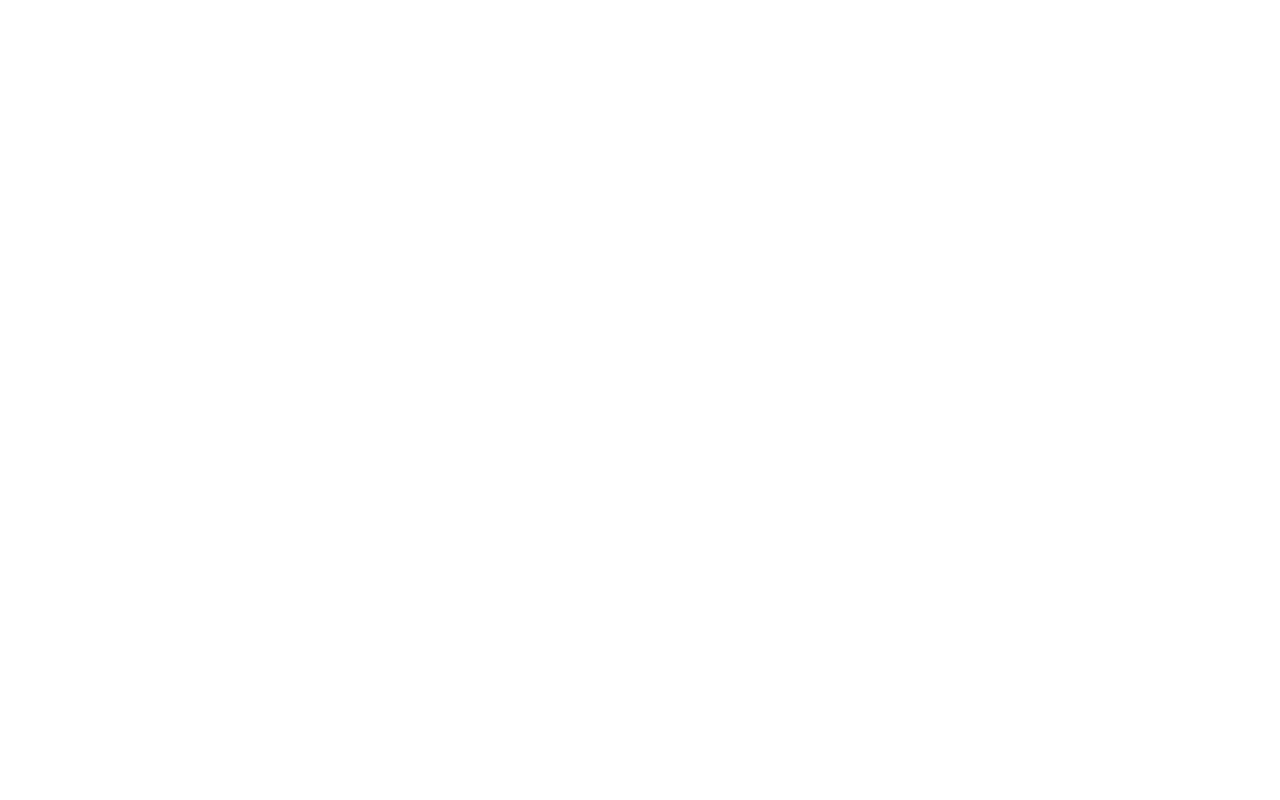
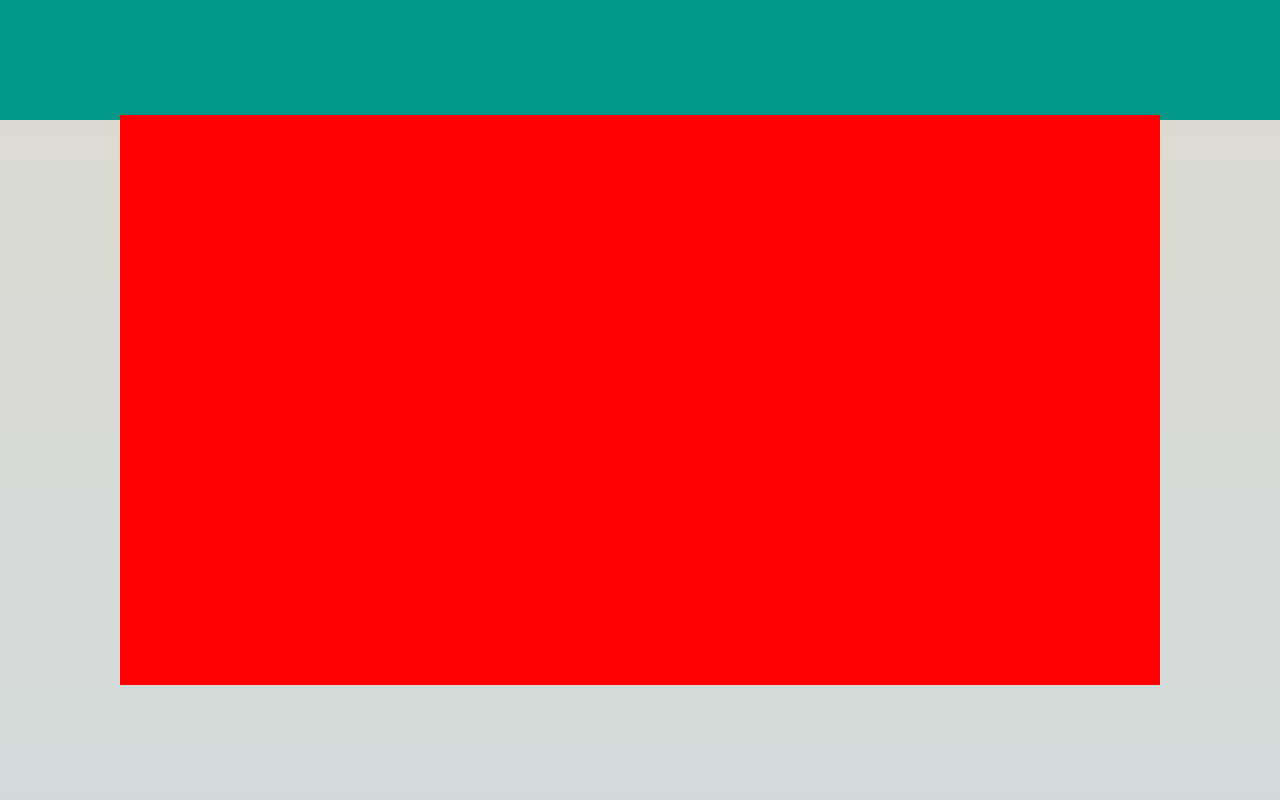
Before and after one commit to tommasofiglia/vue-boolzapp, a plain HTML site: page index.html in a window 1280 px wide. Drawn offline with nearby package versions, Linux system fonts and the light colour scheme.

Commit message:
HTML-CSS impostazioni di base

```diff
--- a/assets/css/style.css
+++ b/assets/css/style.css
@@ -0,0 +1,45 @@
+*{
+  padding: 0;
+  margin: 0;
+  box-sizing: border-box;
+}
+
+/* Utility classes */
+
+
+.d-flex{
+  display: flex;
+}
+
+.flex-column{
+  flex-direction: column;
+}
+
+/* Sfondo */
+.background{
+  position: fixed;
+}
+.background-green{
+  background-color: #009688;
+  width: 100vw;
+  height: 15vh;
+}
+
+.background-grey{
+  width: 100vw;
+  height: 85vh;
+  background: linear-gradient(180deg, rgba(221,219,209,1) 0%, rgba(210,219,220,1) 100%);
+}
+
+.app_container{
+  position: absolute;
+  top: 50%;
+  left: 50%;
+  transform: translate(-50% ,-50%);
+}
+
+.prova{
+  width: 1040px;
+  height: 570px;
+  background: red;
+}
--- a/index.html
+++ b/index.html
@@ -5,14 +5,18 @@
     <meta name="viewport" content="width=device-width, initial-scale=1.0">
     <meta http-equiv="X-UA-Compatible" content="ie=edge">
     <link rel="stylesheet" href="assets/css/style.css">
-    <title>Introduzione a VueJS</title>
+    <title>Whatsapp</title>
   </head>
   <body>
+    <div class="background d-flex flex-column">
+      <div class="background-green"></div>
+      <div class="background-grey"></div>
+    </div>
+    <div id="app" class="app_container">
+      <div class="prova">
 
-    <div id="app">
-
+      </div>
     </div>
-
   <!-- Script vueJS -->
   <script src="https://cdn.jsdelivr.net/npm/vue@2/dist/vue.js"></script>
 
```
Also changed, not shown: assets/img/avatar_1.jpg (added), assets/img/avatar_2.jpg (added), assets/img/avatar_3.jpg (added), assets/img/avatar_4.jpg (added), assets/img/avatar_5.jpg (added), assets/img/avatar_6.jpg (added), assets/img/avatar_7.jpg (added), assets/img/avatar_8.jpg (added), assets/img/avatar_io.jpg (added), assets/img/mine.jpg (added).
